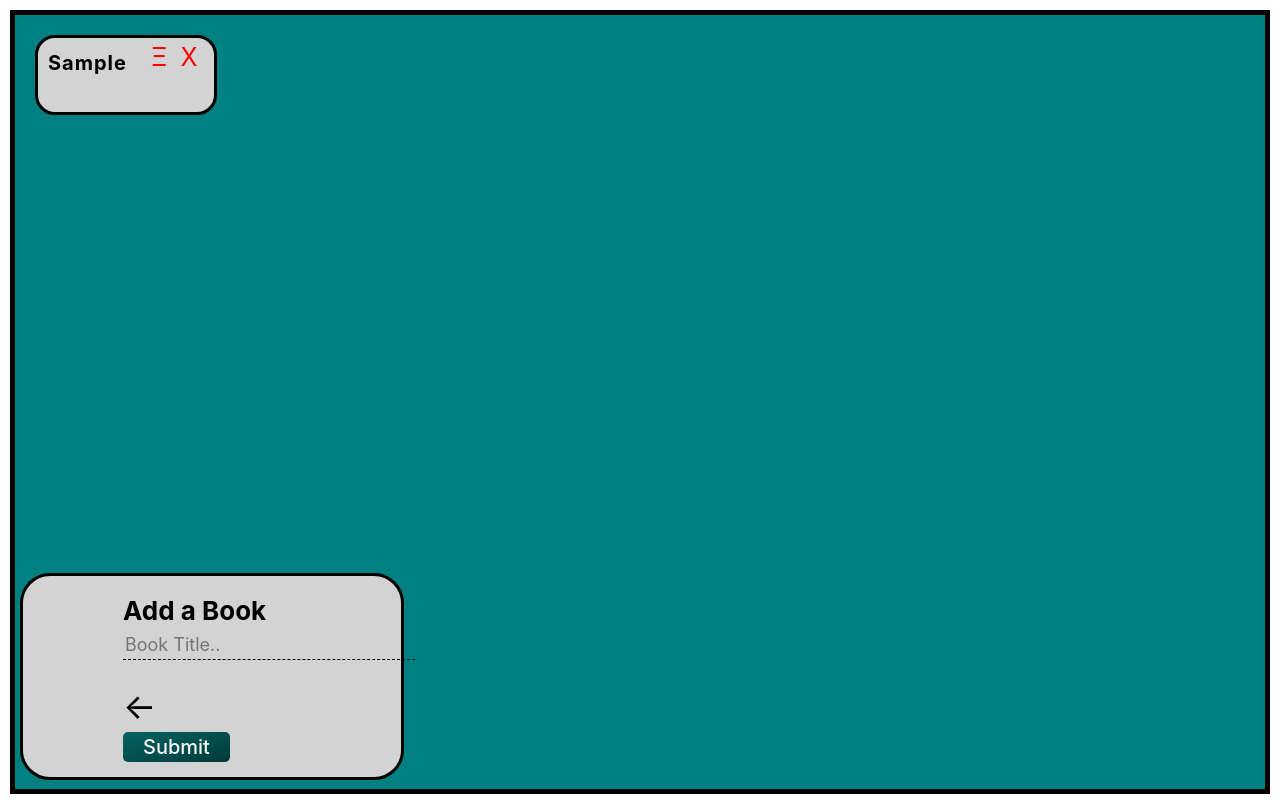
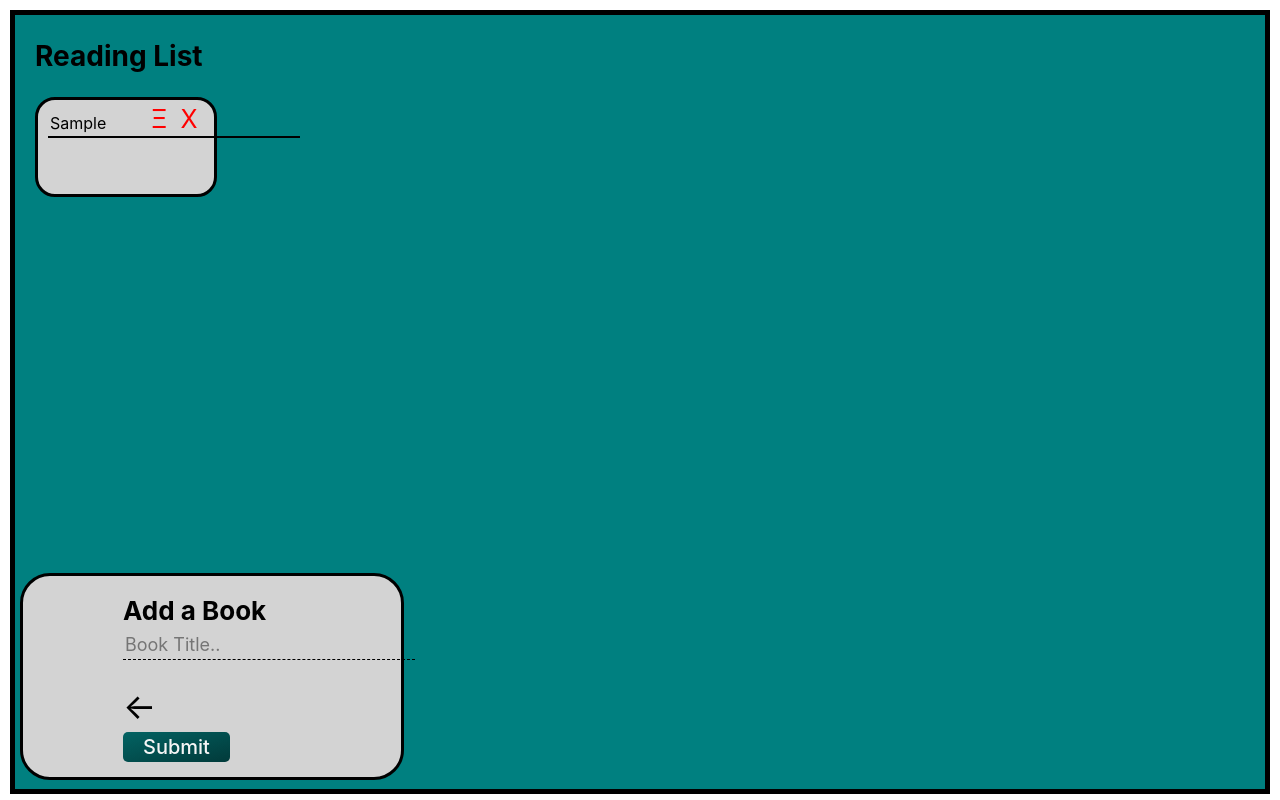
Before and after one commit to lawyerh/reading-list, a React (Create React App) app: page / in a window 1280 px wide. Both pictures are taken after typing "Sample" into the empty fields and a click on the button "Submit". Built offline with nearby package versions, Linux system fonts and the light colour scheme.

Commit message:
Added title and fixed up/down movement of BookShow components. Moving onto another project. Styling suitable for desktop only

```diff
--- a/src/components/BookList.js
+++ b/src/components/BookList.js
@@ -15,5 +15,10 @@ export default function BookList({ books, deleteBook, updateBook }) {
     return bookCards;
   };
 
-  return <div className="book-list">{books.length > 0 ? mapBooks() : ""}</div>;
+  return (
+    <div className="book-list">
+      <h1 className="book-list__title">Reading List</h1>
+      {books.length > 0 ? mapBooks() : ""}
+    </div>
+  );
 }
--- a/src/components/BookShow.js
+++ b/src/components/BookShow.js
@@ -2,7 +2,7 @@ import { useState } from "react";
 
 export default function BookShow({ book, deleteBook, updateBook }) {
   const [newTitle, setNewTitle] = useState(book.title);
-  const [editMode, setEditMode] = useState(false);
+  const [editMode, setEditMode] = useState(true);
 
   const handleDelete = () => {
     deleteBook(book.id);
@@ -20,6 +20,7 @@ export default function BookShow({ book, deleteBook, updateBook }) {
   const handleInputSubmit = (e) => {
     e.preventDefault();
     handleEdit();
+    changeEditMode();
   };
 
   // Not neccesary at all to use a switch here but I like them!
--- a/src/index.css
+++ b/src/index.css
@@ -162,12 +162,19 @@ h6 {
   width: 100%;
   border: 5px solid black;
   padding: 2rem;
+  vertical-align: top;
+}
+
+.book-list__title {
+  font-size: 2.8rem;
+  margin-bottom: 2rem;
 }
 
 .book-show {
+  vertical-align: top;
   display: inline-block;
-  height: 10vh;
   width: 15%;
+  min-height: 10rem;
   background: lightgrey;
   padding: 1rem;
   position: relative;
@@ -200,6 +207,16 @@ h6 {
   background: transparent;
 }
 
+.book-show__change-title,
+.book-show__change-title:focus {
+  font-size: 1.6rem;
+  border: none;
+  background: transparent;
+  outline: none;
+  border-bottom: 2px solid black;
+  display: inline-block;
+}
+
 .icon {
   cursor: pointer;
   font-size: 2.5rem;
```
